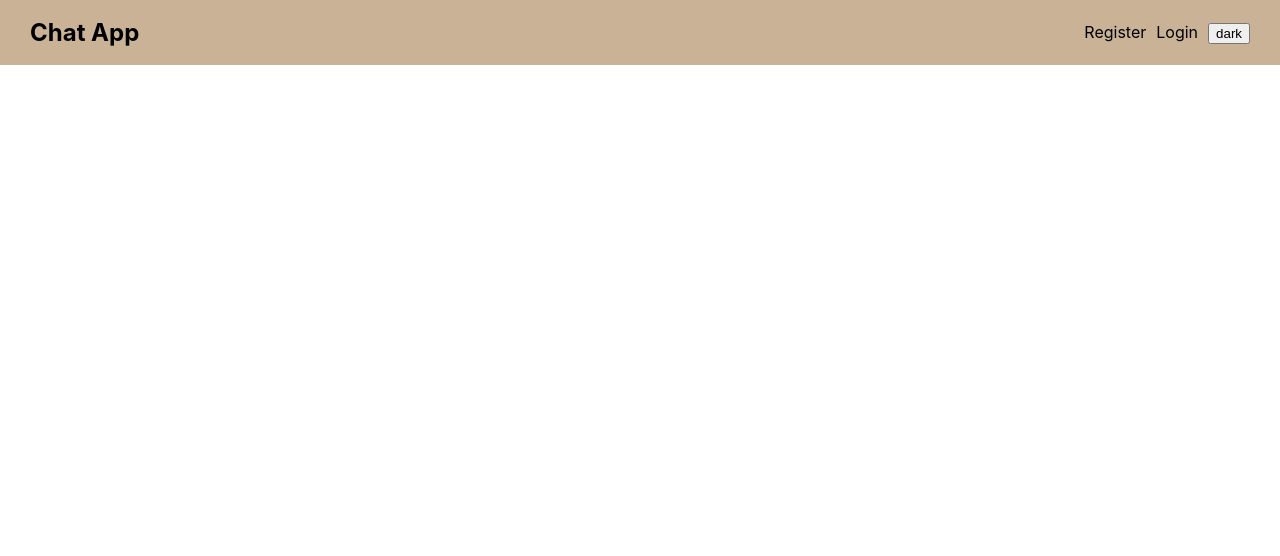
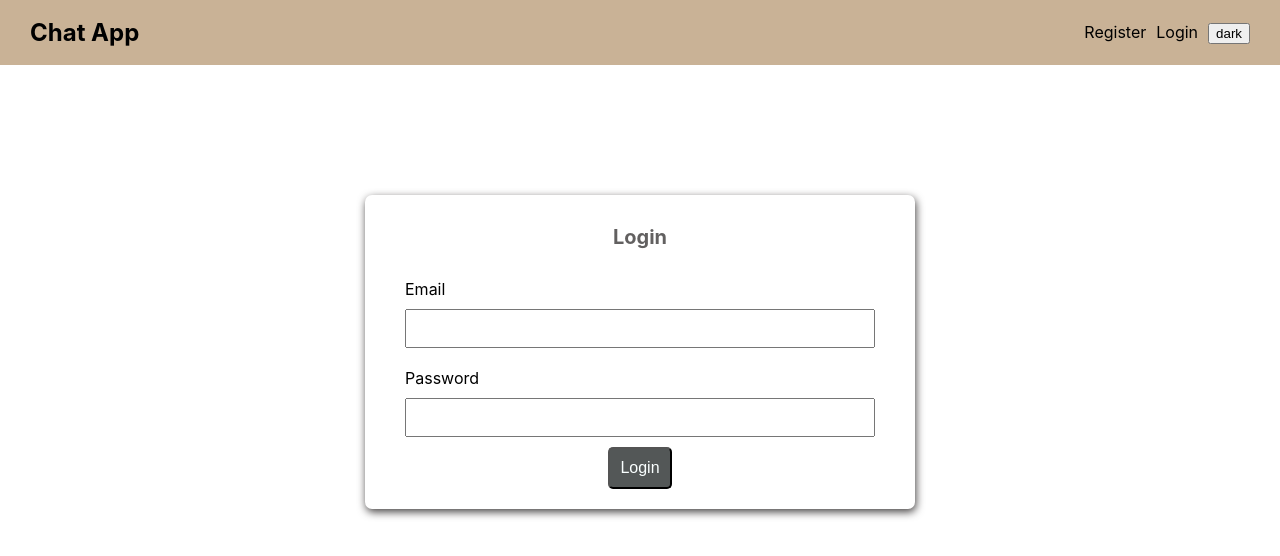
Before and after one commit to Abhinas098/React-Chat-App, a React (Create React App) app: page /login in a window 1280 px wide. Shown: the top 556 px of the page. Built offline with nearby package versions, Linux system fonts and the light colour scheme; no server answers.

Commit message:
login Page

```diff
--- a/src/App.js
+++ b/src/App.js
@@ -4,6 +4,7 @@ import Nav from "./component/layout/Nav";
 import Register from "./component/Auth/Register";
 import Home from "./component/pages/Home";
 import { Redirect } from "react-router-dom/cjs/react-router-dom";
+import Login from "./component/Auth/Login";
 
 function App() {
   return (
@@ -16,6 +17,9 @@ function App() {
         <Route path="/register" exact>
           <Register />
         </Route>
+        <Route path="/login" exact>
+          <Login />
+        </Route>
         <Route path="/home" exact>
           <Home />
         </Route>
--- /dev/null
+++ b/src/component/Auth/Login.jsx
@@ -0,0 +1,82 @@
+import React, { useState } from "react";
+import { signInWithEmailAndPassword} from "firebase/auth";
+import { auth, db } from "../../firebase";
+import { doc, updateDoc } from "firebase/firestore";
+import { useHistory } from "react-router-dom";
+
+const Login = () => {
+  const history = useHistory();
+  const [data, setData] = useState({
+    email: "",
+    password: "",
+    loading: false,
+    error: null,
+  });
+  const { email, password, loading, error } = data;
+
+  const changeHandler = (e) => {
+    const value = e.target.value;
+    setData({ ...data, [e.target.name]: value });
+  };
+  const submitHandler = async (e) => {
+    e.preventDefault();
+    setData({ ...data, error: null, loading: true });
+    if (!email || !password) {
+      setData({ ...data, error: "All fields are required!", loading: false });
+    }
+    try {
+      const result = await signInWithEmailAndPassword(
+        auth,
+        email,
+        password
+      );
+      await updateDoc(doc(db, "users", result.user.uid), {
+        uid: result.user.uid,
+        email,
+        online: true,
+      });
+      setData({
+        email: "",
+        password: "",
+        loading: false,
+        error: null,
+      });
+      history.push("/home");
+    } catch (err) {
+      setData({ ...data, error: err.message, loading: false });
+    }
+  };
+  return (
+    <div className="card">
+      <h3>Login</h3>
+      <form className="form" onSubmit={submitHandler}>
+        <div className="input">
+          <label htmlFor="email">Email</label>
+          <input
+            type="email"
+            name="email"
+            value={email}
+            onChange={changeHandler}
+          />
+        </div>
+        <div className="input">
+          <label htmlFor="password">Password</label>
+          <input
+            type="password"
+            name="password"
+            value={password}
+            onChange={changeHandler}
+          />
+        </div>
+        {error && <p id="error">{error}</p>}
+        <div className="btn">
+          <button disabled={loading}>
+            {loading ? "Loging in ..." : "Login"}
+          </button>
+        </div>
+      </form>
+    </div>
+  );
+};
+
+export default Login;
```
